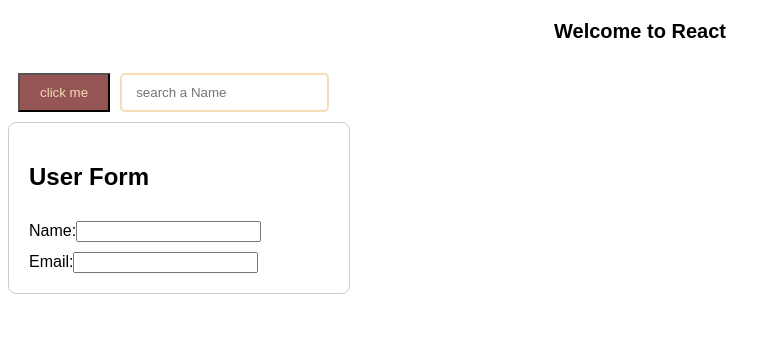
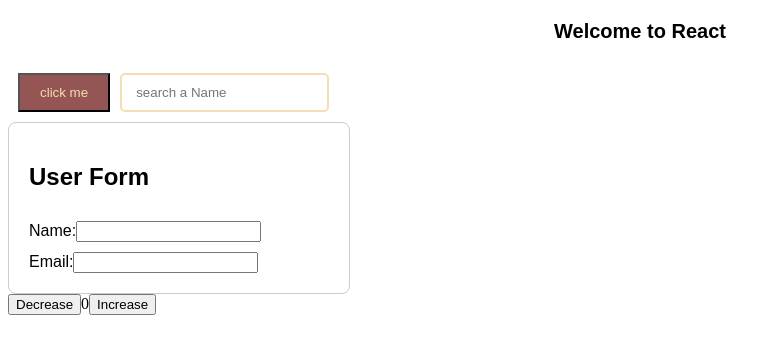
Before and after one commit to SATYAM08RAJPUT/React-Practices-set, a React (Vite) app: page / in a window 1280 px wide. Shown: the top 354 px of the page, without its empty margins (0-781 px from the left). Built offline with nearby package versions, Linux system fonts and the light colour scheme.

Commit message:
implement a functionility

```diff
--- a/src/App.jsx
+++ b/src/App.jsx
@@ -2,6 +2,7 @@ import './App.css'
 import Button from './Basic Components/Button/button'
 import Form from './Basic Components/Form/form'
 import Input from './Basic Components/input/input'
+import Counter from './Counter/counter'
 function App() {
   return (
     <>
@@ -9,6 +10,7 @@ function App() {
      <Button>{"click me"}</Button>
      <Input placeholder={"search a Name"} className={"inputfield"} />
     <Form />
+    <Counter />
     </>
   )
 }
--- a/src/Counter/counter.jsx
+++ b/src/Counter/counter.jsx
@@ -0,0 +1,23 @@
+import { useState } from "react"
+
+const Counter = () => {
+    const [number,setNumber] =useState(0)
+
+    const decreseFun = () => {
+        setNumber(number-1)
+    }
+
+        const incrseFun = () => {
+        setNumber(number+1)
+    }
+    return(
+        <>
+        <div>
+            <button onClick={decreseFun}>Decrease</button>
+            {number}
+                <button onClick={incrseFun}>Increase</button>
+        </div>
+        </>
+    )
+}
+export default Counter
```
